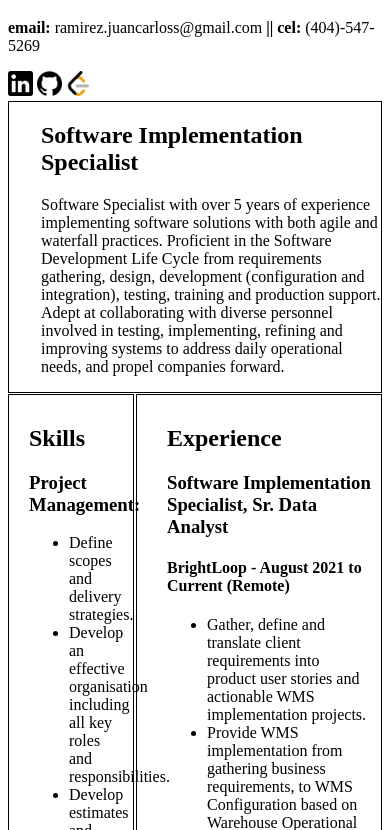
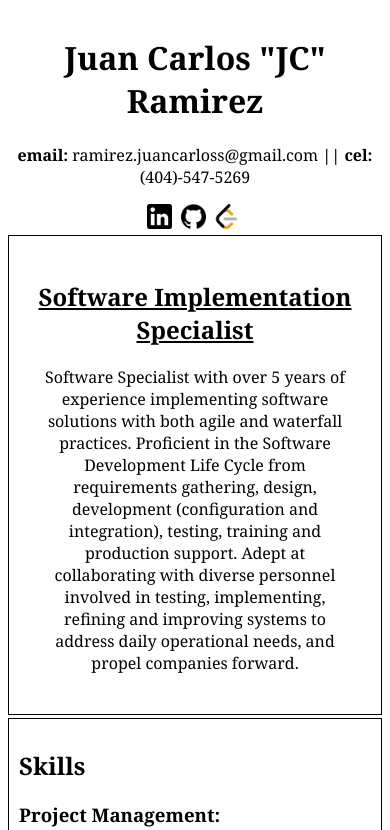
Before and after one commit to jram9/resume_v0.12, a plain HTML site: page index.html in a window 390 px wide. Shown: the part 204-1034 px from the top of the page. Drawn offline with Linux system fonts and the light colour scheme.

Commit message:
Add files via upload

```diff
--- a/index.html
+++ b/index.html
@@ -7,7 +7,7 @@
     <link rel="preconnect" href="https://fonts.googleapis.com" />
     <link rel="preconnect" href="https://fonts.gstatic.com" crossorigin />
     <link
-      href="https://fonts.googleapis.com/css2?family=Caveat&family=Chakra+Petch:wght@300&family=Libre+Baskerville&family=Roboto+Mono:ital,wght@0,200;1,400&display=swap"
+      href="https://fonts.googleapis.com/css2?family=Caveat&family=Chakra+Petch:wght@300&family=Libre+Baskerville&family=Roboto+Mono:wght@200&display=swap"
       rel="stylesheet"
     />
   </head>
@@ -21,33 +21,38 @@
         />
       </div>
       <h1 class="title-name">Juan Carlos "JC" Ramirez</h1>
-      <p>
+      <p class="contact-info">
         <span style="font-weight: bold">email:</span>
         ramirez.juancarloss@gmail.com
         <span style="font-weight: bold">|| cel:</span> (404)-547-5269
       </p>
+      <div class="icon-container">
         <a href="https://www.linkedin.com/in/juan-ramirez-900813263/"
           ><img
+            class="linkedin-icon"
             src="./assets/images/LinkedIn_Icon.png"
             height="25"
             atl="linkedin icon"
         /></a>
         <a href="https://github.com/jram9"
           ><img
+            class="github-icon"
             src="./assets/images/github_icon.png"
             height="25"
             atl="github icon"
         /></a>
         <a href="https://leetcode.com/jcrami28/"
           ><img
+            class="leetcode-icon"
             src="./assets/images/leetcode_icon.png"
             height="25"
             alt="leetcode icon" />
           <br
         /></a>
       </div>
+    </div>
     <div class="title-description">
-      <h2>Software Implementation Specialist</h2>
+      <h2 class="current-title">Software Implementation Specialist</h2>
       <p>
         Software Specialist with over 5 years of experience implementing
         software solutions with both agile and waterfall practices. Proficient
@@ -83,8 +88,11 @@
         <h3>Software Implementation:</h3>
         <h4>Data Management Tools:</h4>
         <ul>
-          <li>Online Database Applications (QuickBase)</li>
-          <li>Low Code Development Platform Application (Ignatius).</li>
+          <li>Online Database Applications (QuickBase, Ignatius, AirTable)</li>
+          <li>
+            Low Code Development Platform Application (QuickBase, Ingatius,
+            AirTable)
+          </li>
           <li>Microsoft PowerBI</li>
         </ul>
         <h4>Warehouse & Inventory Tools:</h4>
@@ -123,7 +131,9 @@
       </div>
       <div class="right-box">
         <h2>Experience</h2>
-        <h3>Software Implementation Specialist, Sr. Data Analyst</h3>
+        <h3 class="job-title">
+          Software Implementation Specialist, Sr. Data Analyst
+        </h3>
         <h4>BrightLoop - August 2021 to Current (Remote)</h4>
         <ul>
           <li>
@@ -147,7 +157,7 @@
             pinpoint root cause of issues and restore functionality.
           </li>
         </ul>
-        <h3>WMS Software Implementation Specialist</h3>
+        <h3 class="job-title">WMS Software Implementation Specialist</h3>
         <h4>BERM Solutions - August 2021 to Current (Remote)</h4>
         <ul>
           <li>
@@ -187,8 +197,8 @@
             Management to gain insights.
           </li>
         </ul>
-        <h3>Software Implementation Business Analyst</h3>
-        <h4>BERM Solutions - Feb 2019 - August 2021 (Altanta, GA)</h4>
+        <h3 class="job-title">Software Implementation Business Analyst</h3>
+        <h4>BERM Solutions - Feb 2019 to August 2021 (Altanta, GA)</h4>
         <ul>
           <li>
             Assisted in the Implementation of Inventory and Warehouse Management
@@ -216,9 +226,9 @@
           </li>
           <li>Trained end-users on the final product</li>
         </ul>
-        <h3>Software Business Analyst</h3>
+        <h3 class="job-title">Software Business Analyst</h3>
         <h4>
-          BERM Solutions (Part-Time Contract) - Jan 2018 - Jan 2019 (Atlanta,
+          BERM Solutions (Part-Time Contract) - Jan 2018 to Jan 2019 (Atlanta,
           GA)
         </h4>
         <ul>
--- a/styles.css
+++ b/styles.css
@@ -1,7 +1,3 @@
-body {
-  font-family: "Roboto Mono" monospace;
-}
-
 .header {
   width: 100%;
 }
@@ -20,11 +16,32 @@ body {
   padding-top: 2rem;
 }
 
+.contact-info {
+  font-size: 1rem;
+}
+
+.linkedin-icon {
+  margin-right: 3.5px;
+}
+
+.github-icon {
+  margin-right: 3.5px;
+}
+
+.leetcode-icon {
+  margin-right: 3.5px;
+}
+
 .title-description {
   margin-top: 1.5px;
-  padding-left: 2rem;
+  padding: 1.5rem;
   border: 1.5px solid black;
   clear: both;
+}
+
+.current-title {
+  text-align: center;
+  text-decoration: underline;
 }
 
 .main {
@@ -33,7 +50,7 @@ body {
 }
 .left-box {
   border: 1.5px solid black;
-  margin-top: 0.5px;
+  margin-top: 2.5px;
   width: 25%;
   padding: 10px;
   padding-left: 20px;
@@ -44,10 +61,15 @@ body {
   width: 75%;
   border: 1.5px solid black;
   margin-left: 2.5px;
-  margin-top: 0.5px;
+  margin-top: 2.5px;
   padding: 10px;
   padding-left: 30px;
   display: inline-block;
+}
+
+.job-title {
+  font-size: 1.35rem;
+  text-decoration: underline;
 }
 
 footer {
@@ -55,3 +77,44 @@ footer {
   display: block;
   text-align: center;
 }
+
+body {
+  font-size: 1rem;
+  font-family: Georgia, "Times New Roman", Times, serif;
+}
+
+@media (max-width: 680px) {
+  .main {
+    display: block;
+    width: 100%;
+  }
+
+  .left-box,
+  .right-box {
+    box-sizing: border-box;
+    width: 100%;
+    margin-left: 0;
+    margin-right: 0;
+    padding-left: 10px;
+    padding-right: 10px;
+  }
+
+  .profile-picture {
+    float: none;
+    display: block;
+    margin-right: auto;
+    margin-left: auto;
+    margin-bottom: 15px;
+  }
+
+  div > h1,
+  p {
+    text-align: center;
+  }
+
+  .icon-container {
+    display: flex;
+    justify-content: center;
+    gap: 5px;
+  }
+}
```
Lines whose indentation alone changed are shown as unchanged.
